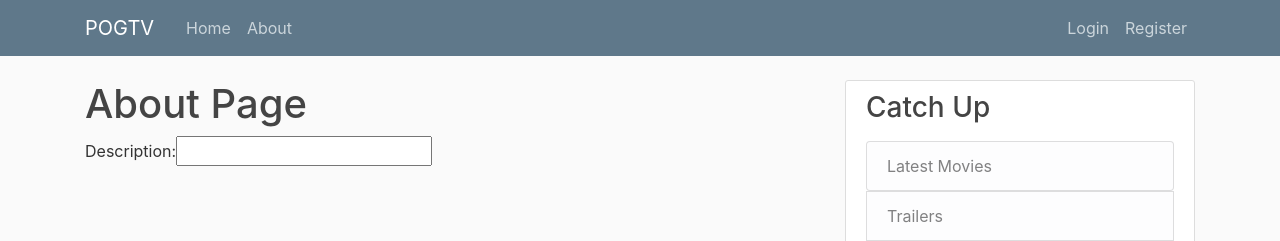
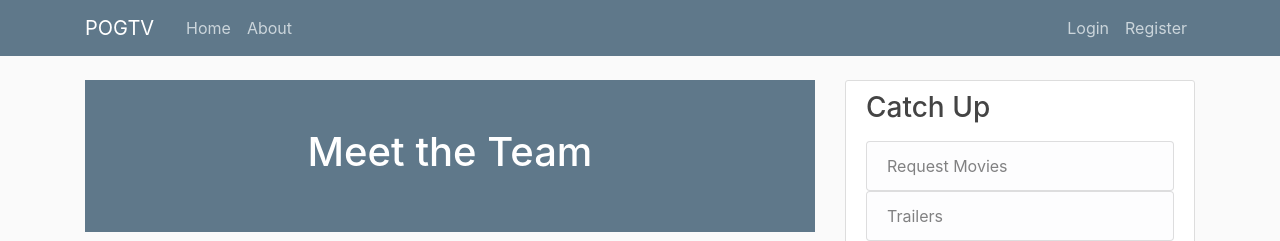
Before and after one commit to gill1769/BDTV, a Django app: page /about/ in a window 1280 px wide. Shown: the top 241 px of the page. Run offline with Django 3.2, Linux system fonts and the light colour scheme; some libraries are stand-ins or nearby versions.

Commit message:
Minor Changes

```diff
--- a/cart/forms.py
+++ b/cart/forms.py
@@ -5,4 +5,4 @@ from .models import CartDetails
 class CartForm(forms.ModelForm):
     class Meta:
         model = CartDetails
-        fields = ['price_ht','movie_name']
+        fields = ['movie_name']
--- a/cart/templates/cart/cart.html
+++ b/cart/templates/cart/cart.html
@@ -9,7 +9,7 @@
                 {{ form.as_p }}
             </fieldset>
             <div class="form-group">
-                <button class="btn btn-outline-info" type="submit">Login</button>
+                <button class="btn btn-outline-info" type="submit">Request Movie</button>
             </div>
         </form>
     </div>
--- a/cart/views.py
+++ b/cart/views.py
@@ -1,14 +1,17 @@
 from django.shortcuts import render, redirect
 from .forms import CartForm
+from django.contrib import messages
+from django.contrib.auth.decorators import login_required
 # Create your views here.
 
+@login_required
 def CartDetails(request):
     if request.method == 'POST':
         form = CartForm(request.POST)
         if form.is_valid():
             form.save()
             movie_name = form.cleaned_data.get('movie_name')
-            return redirect('login')
+            messages.success(request, f'Your movie '+movie_name+' has been requested! It will be posted soon.')
     else:
         form = CartForm()
     return render(request, 'cart/cart.html', {'form': form})
--- a/movie/templates/movie/about.html
+++ b/movie/templates/movie/about.html
@@ -1,10 +1,56 @@
 {% extends "movie/base.html" %}
 {% block content %}
 
-    <h1>About Page</h1>
-    {{ movies.Title }}
-    {{ movies.Actors }}
-    {{ movies.Poster }}
-    {{ movies.Director }}
-    {{ form }}
-{% endblock content %}
+    <header class="bg-steel text-center py-5 mb-4">
+  <div class="container">
+    <h1 class="fw-light text-white">Meet the Team</h1>
+  </div>
+</header>
+
+<!-- Page Content -->
+<div class="container">
+  <div class="row">
+    <!-- Team Member 1 -->
+    <div class="col-xl-3 col-md-6 mb-4">
+      <div class="card border-0 shadow">
+        <img src="https://drive.google.com/uc?export=view&id=1RM2j0lXC-4kxonQrtScJKB7nOmunF5yG" height = 200px width= 250px  class="card-img-top" alt="...">
+        <div class="card-body text-center">
+          <h5 class="card-title mb-0">Team Member</h5>
+          <div class="card-text text-black-50">Sai Krishna</div>
+        </div>
+      </div>
+    </div>
+    <!-- Team Member 2 -->
+    <div class="col-xl-3 col-md-6 mb-4">
+      <div class="card border-0 shadow">
+        <img src="https://drive.google.com/uc?export=view&id=1oSFnuY91V4hdXfyo8qtb8VJj0b8j6U_B" height = 200px width= 250px  alt="Mountain" class="card-img-top" >
+        <div class="card-body text-center">
+          <h5 class="card-title mb-0">Team Member</h5>
+          <div class="card-text text-black-50">Akhilesh Sharda</div>
+        </div>
+      </div>
+    </div>
+    <!-- Team Member 3 -->
+    <div class="col-xl-3 col-md-6 mb-4">
+      <div class="card border-0 shadow">
+        <img src="https://drive.google.com/uc?export=view&id=1bcdwhDKUk8-VdUZMjuDRlnHkttCy0VDb" height = 200px width= 250px  class="card-img-top" alt="...">
+        <div class="card-body text-center">
+          <h5 class="card-title mb-0">Team Member</h5>
+          <div class="card-text text-black-50">Harjinder Gill</div>
+        </div>
+      </div>
+    </div>
+    <!-- Team Member 4 -->
+    <div class="col-xl-3 col-md-6 mb-4">
+      <div class="card border-0 shadow">
+        <img src="https://drive.google.com/uc?export=view&id=15eBs5GkHQ19nhl8AOBQfa1JMy1WMJK4q" height = 200px width= 250px class="card-img-top" alt="...">
+        <div class="card-body text-center">
+          <h5 class="card-title mb-0">Team Member</h5>
+          <div class="card-text text-black-50">Sandeep Varma</div>
+        </div>
+      </div>
+    </div>
+  </div>
+  <!-- /.row -->
+
+</div>{% endblock content %}
--- a/movie/templates/movie/base.html
+++ b/movie/templates/movie/base.html
@@ -65,11 +65,11 @@
             <h3>Catch Up</h3>
             <p class='text-muted'>
               <ul class="list-group">
-                <a href="{%   url 'new' %}"><li class="list-group-item list-group-item-light"> Latest Movies</li></a>
-                <li class="list-group-item list-group-item-light">Trailers</li>
+                <a  href="{% url "cartdetails" %}" ><li class=" text-decoration-none list-group-item list-group-item-light"> Request Movies</li></a>
+              <a  href="{% url "trailers" %}"><li class="list-group-item list-group-item-light">Trailers</li></a>
                 <li class="list-group-item list-group-item-light">Reviews</li>
                 <li class="list-group-item list-group-item-light">Shows</li>
-                <a  href="{% url 'search' %}"><li class="list-group-item list-group-item-light">Search Movies</li></a>
+                <a  class="text-decoration-none" href="{% url 'search' %}"><li class="list-group-item list-group-item-light">Search Movies</li></a>
               </ul>
             </p>
           </div>
--- a/movie/templates/movie/movie_details.html
+++ b/movie/templates/movie/movie_details.html
@@ -14,6 +14,9 @@
          <p>{{ context.des }}</p><br/>
     <p><strong>Rating: </strong>{{ context.rating }}</p><hr/>
     <p><strong> Release Date: </strong>{{ context.release_date }}<hr/>
+
+        <p><strong> Genre: </strong>{{ context.genre }}<hr/>
+
             {% if user.is_authenticated %}
     <button style="width:112px;margin:10px" type="button" class="btn btn-primary p-2 rounded-0" data-toggle="modal" data-target="#buyModal">BUY <br> $3.99 </button>
     <button style="width:112px;margin:10px" type="button" class="btn btn-primary p-2 rounded-0" data-toggle="modal" data-target="#rentModal">RENT <br> $2.99 </button>
--- a/movie/urls.py
+++ b/movie/urls.py
@@ -7,5 +7,6 @@ urlpatterns = [
     path('new/', views.new, name='new'),
     path('search/',views.search,name='search'),
     path('movie_details/<movie_id>/',views.movie_detail,name='movie_details'),
-    path('payment/',views.payment,name='payment')
+    path('payment/',views.payment,name='payment'),
+    path('trailers/',views.trailers,name='trailers')
 ]
--- a/movie/views.py
+++ b/movie/views.py
@@ -50,9 +50,13 @@ def movie_detail(request,movie_id):
         'des':data['overview'],
         'rating': data['vote_average'],
         'release_date': data['release_date'],
-        'img': data['poster_path']
+        'img': data['poster_path'],
+        'genre':  data['genres'][0]['name'],
     }
     return render(request,'movie/movie_details.html',{'context':context})
 
 def payment(request):
     return render(request,'movie/paypal.html')
+
+def trailers(request):
+    return render(request,'movie/trailers.html')
--- a/users/forms.py
+++ b/users/forms.py
@@ -10,14 +10,14 @@ class UserRegisterForm(UserCreationForm):
 
     class Meta:
         model = User
-        fields = ['username', 'email', 'password1', 'password2']
+        fields = ['first_name','last_name','username', 'email', 'password1', 'password2']
 
 class UserUpdateForm(forms.ModelForm):
     email = forms.EmailField()
 
     class Meta:
         model = User
-        fields = ['username', 'email']
+        fields = ['username', 'email','first_name','last_name']
 
 class AboutRegsiter(forms.Form):
     description = forms.CharField()
--- a/users/models.py
+++ b/users/models.py
@@ -8,3 +8,9 @@ class Profile(models.Model):
 
     def __str__(self):
         return f'{self.user.username} Profile'
+
+class Team(models.Model):
+    harji = models.ImageField(default='harji.jpeg', upload_to='profile_pics')
+    sai = models.ImageField(default='sai.jpeg', upload_to='profile_pics')
+    sandy = models.ImageField(default='sandy.jpeg', upload_to='profile_pics')
+    ak = models.ImageField(default='Ak.jpeg', upload_to='profile_pics')
```
Also changed, not shown: cart/models.py (+5 -6 lines), movie/templates/movie/trailers.html (added, +7 -0 lines), cart/migrations/0002_auto_20220404_1925.py (added), cart/migrations/0003_remove_cartdetails_user.py (added), db.sqlite3, media/Ak.jpeg (added), media/harji.jpeg (added), media/sai.jpeg (added), media/sandy.jpeg (added), users/migrations/0004_team.py (added).
